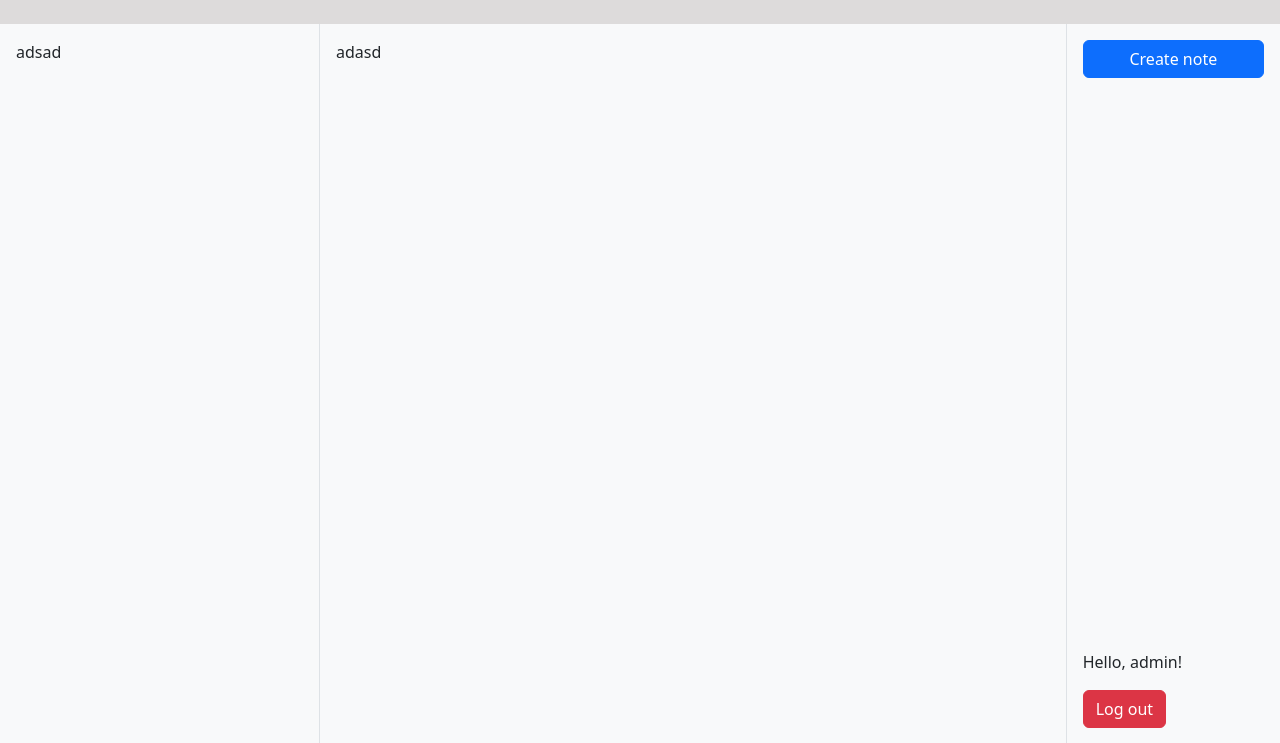
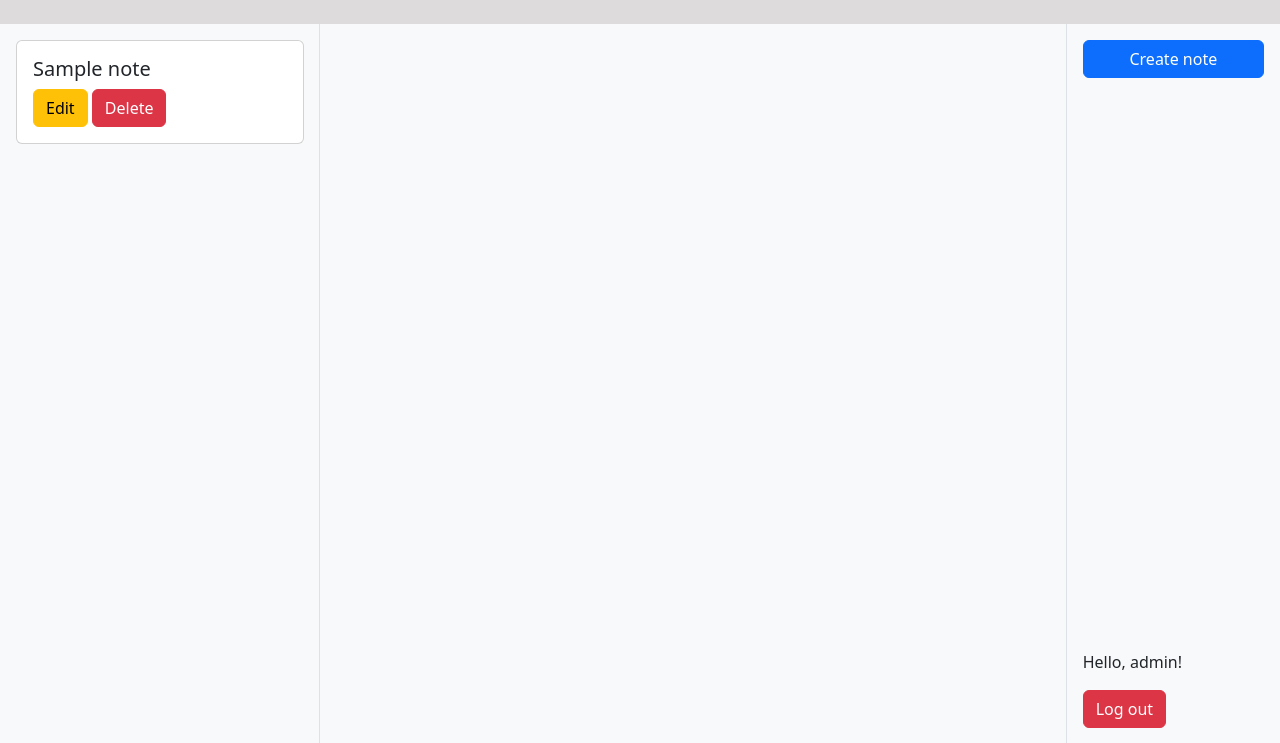
Before and after one commit to SaunaCoder/MyNotes_Django, a Django app: page / in a window 1280 px wide. Shown: the top 743 px of the page. Run offline with Django 5.2, Linux system fonts and the light colour scheme; a user stored in the database is signed in; tables that the repository leaves empty hold one stand-in row (values such as "Sample post").

Commit message:
Create read note functionality

```diff
--- a/mynotes/notes/templates/home.html
+++ b/mynotes/notes/templates/home.html
@@ -3,8 +3,23 @@
 {% block content %}
 <div class="container-fluid mt-4 bg-light" >
     <div class="row" style="height: 90vh;">
-        <div class="col-md-3 p-3 border-end" >adsad</div>
-        <div class="col-md-7 p-3 border-end">adasd</div>
+        <div class="col-md-3 p-3 border-end" >
+            {% for note in notes %}
+                <a href="#" onclick="renderNote('{{note.title}}', '{{note.text}}')" class="text-decoration-none text-dark">
+                    <div class="card" style="width: 18rem;">
+                        <div class="card-body">
+                            <h5 class="card-title">{{ note.title }}</h5>
+                            <a href="#" class="btn btn-warning">Edit</a>
+                            <a href="#" class="btn btn-danger">Delete</a>
+                        </div>
+                    </div>
+                </a>
+            {% endfor %}
+        </div>
+        <div class="col-md-7 p-3 border-end" style="word-wrap: break-word;">
+            <h2 id="title"></h2>
+            <span id="text"></span>
+        </div>
         <div class="col-md-2 p-3" style="display: flex; flex-direction: column; height: 100%;">
             <a href="{% url 'create note' %}" class="btn btn-primary">Create note</a>
             <div style="margin-top: auto;">
@@ -17,4 +32,11 @@
         </div>
     </div>
 </div>
+
+<script>
+    function renderNote(title, text) {
+        document.getElementById('title').innerHTML = title;
+        document.getElementById('text').innerHTML = text;
+    }
+</script>
 {% endblock %}
--- a/mynotes/notes/views.py
+++ b/mynotes/notes/views.py
@@ -1,11 +1,13 @@
 from django.shortcuts import render, redirect
 from django.contrib.auth.decorators import login_required
 from .forms import *
+from .views import *
 # Create your views here.
 
 @login_required
 def home(request):
-    return render(request, 'home.html')
+    notes = Note.objects.filter(author=request.user)
+    return render(request, 'home.html', {'notes': notes})
 
 @login_required
 def create_note(request):
```
